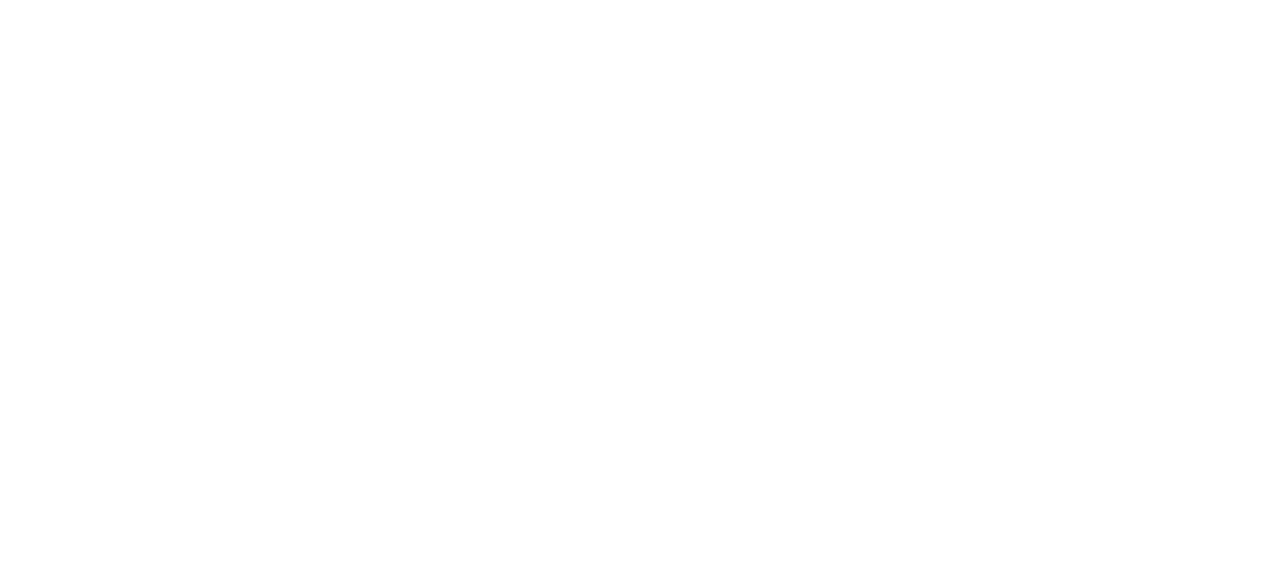
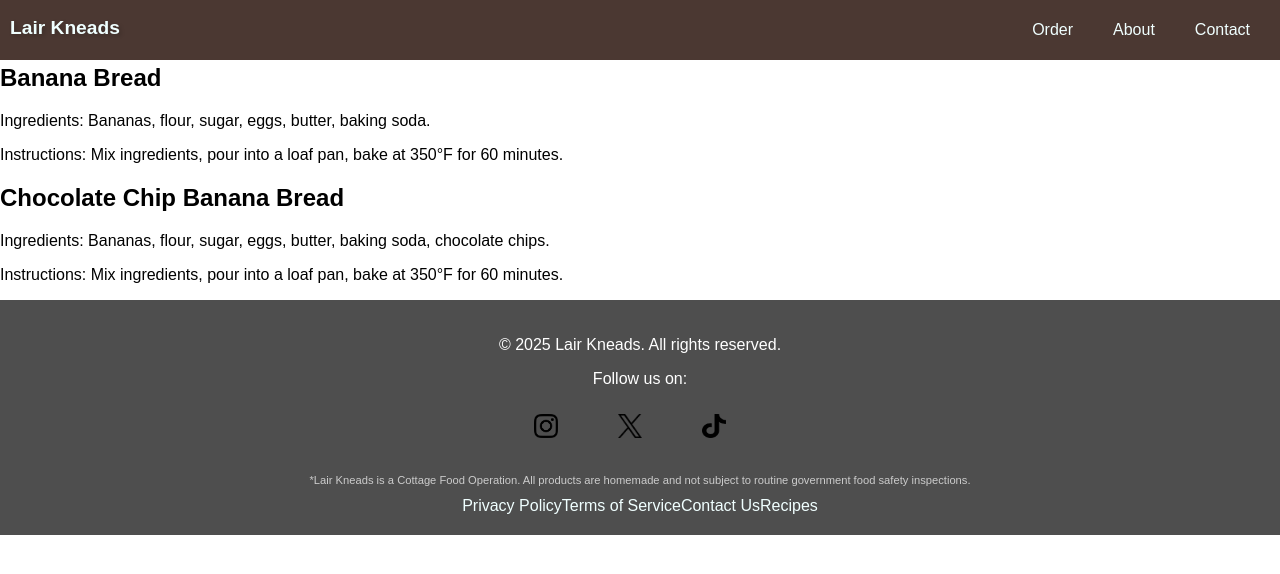
Before and after one commit to NomadRiding/LairKneads, a React (Vite) app: page /Recipes in a window 1280 px wide. Before the commit this address had no page. Shown: the top 574 px of the page. Built offline with nearby package versions, Linux system fonts and the light colour scheme.

Commit message:
start a recipe blog section

```diff
--- a/src/App.jsx
+++ b/src/App.jsx
@@ -6,6 +6,7 @@
 import Profile from "./components/Profile"
 import Login from "./components/Login"
 import HomePage from "./HomePage/HomePage"
+import Recipes from "./components/Recipes"
 
 function App() {
   return (
@@ -16,6 +17,7 @@
       <Route path="/profile" element={<Profile />} />
       <Route path="/login" element={<Login />} />
       <Route path="/" element={<HomePage />} />
+      <Route path="/Recipes" element={<Recipes />} />
     </Routes>
   )
 }
--- a/src/components/Footer.jsx
+++ b/src/components/Footer.jsx
@@ -44,6 +44,20 @@
           and not subject to routine government food safety inspections.
         </p>
       </div>
+      <div className="linkables">
+        <a href="/privacy-policy" className="linkable-item">
+          Privacy Policy
+        </a>
+        <a href="/terms-of-service" className="linkable-item">
+          Terms of Service
+        </a>
+        <a href="/contact-us" className="linkable-item">
+          Contact Us
+        </a>
+        <a href="/Recipes" className="linkable-item">
+          Recipes
+        </a>
+      </div>
     </footer>
   )
 }
--- /dev/null
+++ b/src/components/Recipes.jsx
@@ -0,0 +1,38 @@
+import React from "react"
+import Layout from "./Layout"
+
+function Recipes() {
+  return (
+    <Layout>
+      <div className="recipes-page">
+        <h1>Recipes</h1>
+        <div className="recipe-list">
+          <div className="recipe-item">
+            <h2>Banana Bread</h2>
+            <p>
+              Ingredients: Bananas, flour, sugar, eggs, butter, baking soda.
+            </p>
+            <p>
+              Instructions: Mix ingredients, pour into a loaf pan, bake at 350°F
+              for 60 minutes.
+            </p>
+          </div>
+          <div className="recipe-item">
+            <h2>Chocolate Chip Banana Bread</h2>
+            <p>
+              Ingredients: Bananas, flour, sugar, eggs, butter, baking soda,
+              chocolate chips.
+            </p>
+            <p>
+              Instructions: Mix ingredients, pour into a loaf pan, bake at 350°F
+              for 60 minutes.
+            </p>
+          </div>
+          {/* Add more recipes as needed */}
+        </div>
+      </div>
+    </Layout>
+  )
+}
+
+export default Recipes
```
